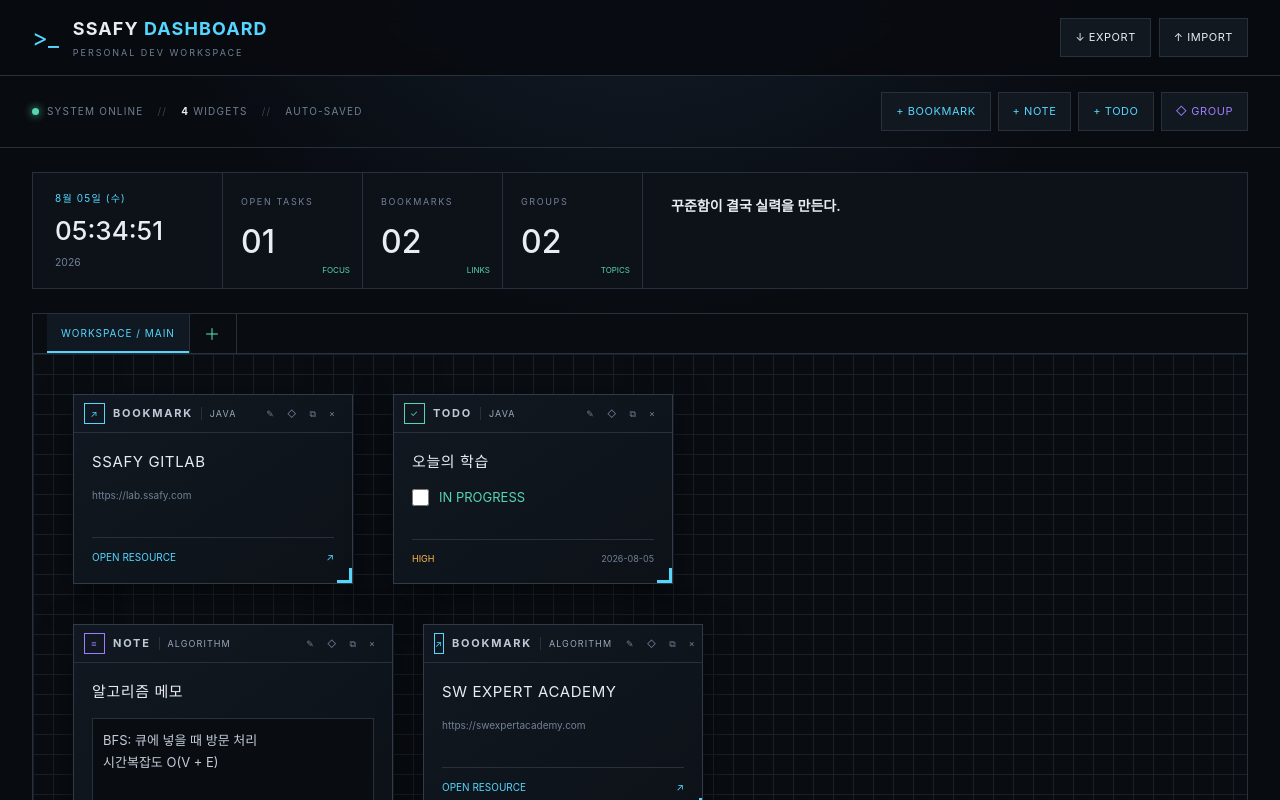
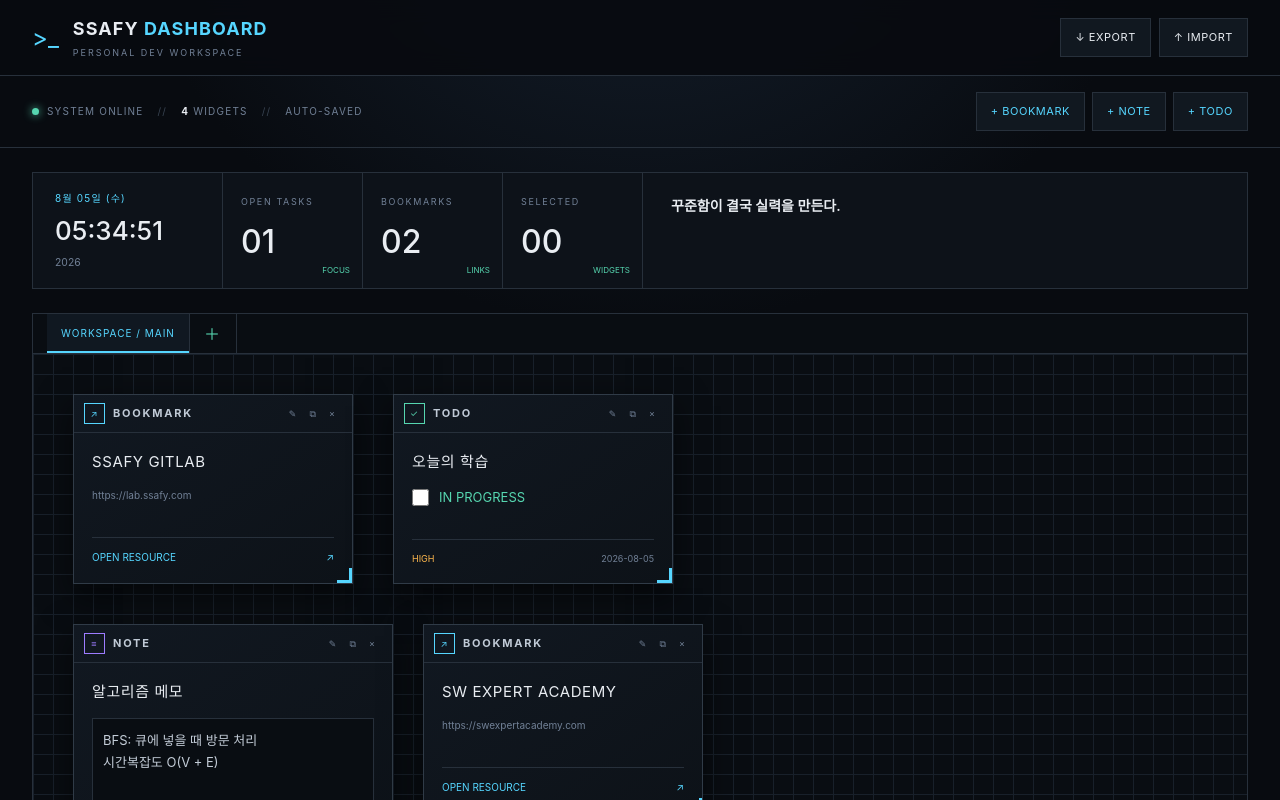
Before and after one commit to HappyBird6/SSAFY-DASHBOARD, a React (Vite) app: page / in a window 1280 px wide. Shown: the top 800 px of the page. Built offline with nearby package versions, Linux system fonts and the light colour scheme.

Commit message:
Replace groups with desktop-style multi-selection

```diff
--- a/app/page.tsx
+++ b/app/page.tsx
@@ -12,14 +12,13 @@ type Widget = {
   locked: boolean; data: { url?: string; body?: string; done?: boolean; due?: string; priority?: string };
   createdAt: string; updatedAt: string;
 };
-type Group = { id: string; name: string; color: string; locked: boolean };
 type Workspace = { id: string; name: string };
-type Store = { version: 2; exportedAt: string; settings: { grid: number; message: string }; workspaces: Workspace[]; activeWorkspaceId: string; groups: Group[]; widgets: Widget[] };
+type Store = { version: 2; exportedAt: string; settings: { grid: number; message: string }; workspaces: Workspace[]; activeWorkspaceId: string; widgets: Widget[] };
 
 const backupSchema = z.object({
   version: z.number(), exportedAt: z.string(), settings: z.object({ grid: z.number(), message: z.string().optional() }),
   workspaces: z.array(z.object({ id: z.string(), name: z.string() })).optional(), activeWorkspaceId: z.string().optional(),
-  groups: z.array(z.object({ id: z.string(), name: z.string(), color: z.string(), locked: z.boolean() })),
+  groups: z.array(z.object({ id: z.string(), name: z.string(), color: z.string(), locked: z.boolean() })).optional(),
   widgets: z.array(z.object({
     id: z.string(), type: z.enum(["bookmark", "note", "todo"]), title: z.string(),
     layout: z.object({ x: z.number(), y: z.number(), width: z.number(), height: z.number(), zIndex: z.number() }),
@@ -40,19 +39,18 @@ const make = (type: Kind, title: string, x: number, y: number, data: Widget["dat
 const initial: Store = {
   version: 2, exportedAt: now(), settings: { grid: 20, message: "꾸준함이 결국 실력을 만든다." },
   workspaces: [{ id: MAIN_WORKSPACE, name: "MAIN" }], activeWorkspaceId: MAIN_WORKSPACE,
-  groups: [{ id: "g-java", name: "JAVA", color: "#ffb84d", locked: false }, { id: "g-algo", name: "ALGORITHM", color: "#9d7cff", locked: false }],
   widgets: [
-    { ...make("bookmark", "SSAFY GITLAB", 40, 40, { url: "https://lab.ssafy.com" }), groupId: "g-java" },
-    { ...make("todo", "오늘의 학습", 360, 40, { done: false, due: new Date().toISOString().slice(0,10), priority: "HIGH" }), groupId: "g-java" },
-    { ...make("note", "알고리즘 메모", 40, 270, { body: "BFS: 큐에 넣을 때 방문 처리\n시간복잡도 O(V + E)" }), groupId: "g-algo" },
-    { ...make("bookmark", "SW EXPERT ACADEMY", 390, 270, { url: "https://swexpertacademy.com" }), groupId: "g-algo" },
+    make("bookmark", "SSAFY GITLAB", 40, 40, { url: "https://lab.ssafy.com" }),
+    make("todo", "오늘의 학습", 360, 40, { done: false, due: new Date().toISOString().slice(0,10), priority: "HIGH" }),
+    make("note", "알고리즘 메모", 40, 270, { body: "BFS: 큐에 넣을 때 방문 처리\n시간복잡도 O(V + E)" }),
+    make("bookmark", "SW EXPERT ACADEMY", 390, 270, { url: "https://swexpertacademy.com" }),
   ],
 };
 
 const normalizeStore = (value: unknown): Store => {
   const parsed = backupSchema.parse(value); const workspaces = parsed.workspaces?.length ? parsed.workspaces : [{ id: MAIN_WORKSPACE, name: "MAIN" }];
   const activeWorkspaceId = workspaces.some(w => w.id === parsed.activeWorkspaceId) ? parsed.activeWorkspaceId! : workspaces[0].id;
-  return { version: 2, exportedAt: parsed.exportedAt, settings: { grid: parsed.settings.grid, message: parsed.settings.message || "꾸준함이 결국 실력을 만든다." }, workspaces, activeWorkspaceId, groups: parsed.groups, widgets: parsed.widgets.map(w => ({ ...w, workspaceId: w.workspaceId || MAIN_WORKSPACE, style: w.style || { borderColor: "#303b47" } })) };
+  return { version: 2, exportedAt: parsed.exportedAt, settings: { grid: parsed.settings.grid, message: parsed.settings.message || "꾸준함이 결국 실력을 만든다." }, workspaces, activeWorkspaceId, widgets: parsed.widgets.map(w => ({ ...w, groupId: null, workspaceId: w.workspaceId || MAIN_WORKSPACE, style: w.style || { borderColor: "#303b47" } })) };
 };
 
 function Icon({ type }: { type: Kind }) { return <span className={`kind kind-${type}`}>{type === "bookmark" ? "↗" : type === "note" ? "≡" : "✓"}</span>; }
@@ -64,12 +62,13 @@ export default function Home() {
     catch { return initial; }
   });
   const [modal, setModal] = useState<{ type: Kind; widgetId?: string } | null>(null);
-  const [grouping, setGrouping] = useState(false);
   const [selected, setSelected] = useState<string[]>([]);
+  const [selectionBox, setSelectionBox] = useState<{ x: number; y: number; width: number; height: number } | null>(null);
   const [toast, setToast] = useState("");
   const [clock, setClock] = useState(new Date());
   const canvasRef = useRef<HTMLDivElement>(null);
   const fileRef = useRef<HTMLInputElement>(null);
+  const dragIdsRef = useRef<string[]>([]);
 
   useEffect(() => { localStorage.setItem("ssafy-dashboard-v1", JSON.stringify({ ...store, exportedAt: now() })); }, [store]);
   useEffect(() => { if (!toast) return; const id = setTimeout(() => setToast(""), 2800); return () => clearTimeout(id); }, [toast]);
@@ -79,28 +78,23 @@ export default function Home() {
   const updateLayout = (id: string, layout: Partial<Layout>) => setStore(s => ({ ...s, widgets: s.widgets.map(w => w.id === id ? { ...w, layout: { ...w.layout, ...layout }, updatedAt: now() } : w) }));
 
   useEffect(() => {
-    const selector = ".widget:not(.locked)";
+    const selector = ".widget";
     if (!canvasRef.current) { interact(selector).unset(); return; }
-    const grid = store.settings.grid;
     interact(selector)
       .draggable({ allowFrom: ".drag-handle", listeners: {
-        start() { document.body.classList.add("is-dragging"); },
+        start(e) { const id = (e.target as HTMLElement).dataset.id || ""; dragIdsRef.current = selected.includes(id) ? selected : [id]; if (!selected.includes(id)) setSelected([id]); document.body.classList.add("is-dragging"); },
         move(e) {
-          const target = e.target as HTMLElement;
-          const nextX = Number(target.dataset.x || 0) + e.dx;
-          const nextY = Math.max(0, Number(target.dataset.y || 0) + e.dy);
-          target.style.transform = `translate(${nextX}px, ${nextY}px)`;
-          target.dataset.x = String(nextX); target.dataset.y = String(nextY);
+          for (const id of dragIdsRef.current) { const target = canvasRef.current?.querySelector<HTMLElement>(`[data-id="${id}"]`); if (!target) continue; const nextX = Number(target.dataset.x || 0) + e.dx; const nextY = Math.max(0, Number(target.dataset.y || 0) + e.dy); target.style.transform = `translate(${nextX}px, ${nextY}px)`; target.dataset.x = String(nextX); target.dataset.y = String(nextY); }
         },
-        end(e) { const target = e.target as HTMLElement; updateLayout(target.dataset.id || "", { x: Number(target.dataset.x || 0), y: Number(target.dataset.y || 0) }); document.body.classList.remove("is-dragging"); },
+        end() { const positions = new Map(dragIdsRef.current.map(id => { const el = canvasRef.current?.querySelector<HTMLElement>(`[data-id="${id}"]`); return [id, { x: Number(el?.dataset.x || 0), y: Number(el?.dataset.y || 0) }] as const; })); setStore(s => ({ ...s, widgets: s.widgets.map(w => positions.has(w.id) ? { ...w, layout: { ...w.layout, ...positions.get(w.id)! }, updatedAt: now() } : w) })); document.body.classList.remove("is-dragging"); },
       } })
-      .resizable({ edges: { left: false, right: true, bottom: true, top: false }, modifiers: [interact.modifiers.snapSize({ targets: [interact.snappers.grid({ x: grid, y: grid })] }), interact.modifiers.restrictSize({ min: { width: 240, height: 150 } })], listeners: { move(e) { updateLayout(e.target.dataset.id, { width: e.rect.width, height: e.rect.height }); } } });
+      .resizable({ edges: { left: true, right: true, bottom: true, top: true }, modifiers: [interact.modifiers.restrictSize({ min: { width: 240, height: 150 } })], listeners: { move(e) { const target = e.target as HTMLElement; const x = Number(target.dataset.x || 0) + e.deltaRect.left; const y = Math.max(0, Number(target.dataset.y || 0) + e.deltaRect.top); target.style.width = `${e.rect.width}px`; target.style.height = `${e.rect.height}px`; target.style.transform = `translate(${x}px, ${y}px)`; target.dataset.x = String(x); target.dataset.y = String(y); target.dataset.width = String(e.rect.width); target.dataset.height = String(e.rect.height); }, end(e) { const target = e.target as HTMLElement; updateLayout(target.dataset.id || "", { x: Number(target.dataset.x || 0), y: Number(target.dataset.y || 0), width: Number(target.dataset.width || 0), height: Number(target.dataset.height || 0) }); } } });
     return () => { interact(selector).unset(); document.body.classList.remove("is-dragging"); };
   }, [store.settings.grid, store.widgets]);
 
   const visibleWidgets = useMemo(() => store.widgets.filter(w => w.workspaceId === store.activeWorkspaceId), [store.widgets, store.activeWorkspaceId]);
   const modalWidget = modal?.widgetId ? store.widgets.find(w => w.id === modal.widgetId) : undefined;
-  const counts = useMemo(() => ({ todo: visibleWidgets.filter(w => w.type === "todo" && !w.data.done).length, bookmark: visibleWidgets.filter(w => w.type === "bookmark").length, group: store.groups.length }), [visibleWidgets, store.groups.length]);
+  const counts = useMemo(() => ({ todo: visibleWidgets.filter(w => w.type === "todo" && !w.data.done).length, bookmark: visibleWidgets.filter(w => w.type === "bookmark").length }), [visibleWidgets]);
   const addWidget = (event: React.FormEvent<HTMLFormElement>) => {
     event.preventDefault(); const form = new FormData(event.currentTarget); const type = modal!.type; const title = String(form.get("title") || "새 위젯"); const borderColor = String(form.get("borderColor") || "#303b47");
     const data = type === "bookmark" ? { url: String(form.get("content") || "https://") } : type === "note" ? { body: String(form.get("content") || "") } : { done: modalWidget?.data.done || false, due: String(form.get("due") || ""), priority: String(form.get("priority") || "MEDIUM") };
@@ -111,7 +105,14 @@ export default function Home() {
   const remove = (id: string) => { if (!confirm("이 위젯을 삭제할까요?")) return; const before = store.widgets.find(w => w.id === id); setStore(s => ({ ...s, widgets: s.widgets.filter(w => w.id !== id) })); setToast("삭제했습니다. 되돌리려면 Ctrl+Z 대신 백업을 활용해주세요."); if (!before) return; };
   const exportJson = () => { const blob = new Blob([JSON.stringify({ ...store, exportedAt: now() }, null, 2)], { type: "application/json" }); const a = document.createElement("a"); a.href = URL.createObjectURL(blob); a.download = `ssafy-dashboard-${new Date().toISOString().slice(0,10)}.json`; a.click(); URL.revokeObjectURL(a.href); };
   const importJson = async (file?: File) => { if (!file) return; try { const parsed = normalizeStore(JSON.parse(await file.text())); if (!confirm("현재 데이터를 백업 파일 내용으로 교체할까요?")) return; setStore(parsed); setToast("워크스페이스를 복원했습니다."); } catch { setToast("유효하지 않은 백업 파일입니다. 기존 데이터는 유지됩니다."); } };
-  const createGroup = () => { if (selected.length < 1) return setToast("그룹으로 묶을 위젯을 선택해주세요."); const name = prompt("그룹 이름", "NEW GROUP"); if (!name) return; const id = crypto.randomUUID(); setStore(s => ({ ...s, groups: [...s.groups, { id, name, color: "#56d6b0", locked: false }], widgets: s.widgets.map(w => selected.includes(w.id) ? { ...w, groupId: id } : w) })); setSelected([]); setGrouping(false); setToast("새 그룹을 만들었습니다."); };
+  const beginSelection = (event: React.PointerEvent<HTMLDivElement>) => {
+    if (event.button !== 0 || event.target !== event.currentTarget) return;
+    const canvas = event.currentTarget; const rect = canvas.getBoundingClientRect();
+    const start = { x: event.clientX - rect.left, y: event.clientY - rect.top }; const base = event.ctrlKey ? selected : [];
+    const move = (e: PointerEvent) => { const current = { x: e.clientX - rect.left, y: e.clientY - rect.top }; const box = { x: Math.min(start.x, current.x), y: Math.min(start.y, current.y), width: Math.abs(current.x - start.x), height: Math.abs(current.y - start.y) }; setSelectionBox(box); const hits = visibleWidgets.filter(w => w.layout.x < box.x + box.width && w.layout.x + w.layout.width > box.x && w.layout.y < box.y + box.height && w.layout.y + w.layout.height > box.y).map(w => w.id); setSelected([...new Set([...base, ...hits])]); };
+    const end = () => { setSelectionBox(null); window.removeEventListener("pointermove", move); window.removeEventListener("pointerup", end); };
+    if (!event.ctrlKey) setSelected([]); setSelectionBox({ x: start.x, y: start.y, width: 0, height: 0 }); window.addEventListener("pointermove", move); window.addEventListener("pointerup", end);
+  };
 
   return <main>
     <header className="topbar">
@@ -123,22 +124,22 @@ export default function Home() {
     </header>
     <section className="commandbar">
       <div className="status"><span className="online"/>SYSTEM ONLINE <span className="slash">{"//"}</span> <b>{store.widgets.length}</b> WIDGETS <span className="slash">{"//"}</span> AUTO-SAVED</div>
-      <div className="actions"><button onClick={() => setModal({ type: "bookmark" })}>+ BOOKMARK</button><button onClick={() => setModal({ type: "note" })}>+ NOTE</button><button onClick={() => setModal({ type: "todo" })}>+ TODO</button><button className="group" onClick={() => setGrouping(v => !v)}>◇ GROUP</button></div>
+      <div className="actions"><button onClick={() => setModal({ type: "bookmark" })}>+ BOOKMARK</button><button onClick={() => setModal({ type: "note" })}>+ NOTE</button><button onClick={() => setModal({ type: "todo" })}>+ TODO</button></div>
     </section>
     <section className="stats" aria-label="요약">
-      <div className="datetime"><span>{new Intl.DateTimeFormat("ko-KR", { month: "short", day: "2-digit", weekday: "short" }).format(clock)}</span><b>{new Intl.DateTimeFormat("ko-KR", { hour: "2-digit", minute: "2-digit", second: "2-digit", hour12: false }).format(clock)}</b><small>{clock.getFullYear()}</small></div><article><span>OPEN TASKS</span><b>{String(counts.todo).padStart(2,"0")}</b><i>FOCUS</i></article><article><span>BOOKMARKS</span><b>{String(counts.bookmark).padStart(2,"0")}</b><i>LINKS</i></article><article><span>GROUPS</span><b>{String(counts.group).padStart(2,"0")}</b><i>TOPICS</i></article><div className="quote"><textarea aria-label="상단 메모" value={store.settings.message} onChange={e => setStore(s => ({ ...s, settings: { ...s.settings, message: e.target.value } }))} placeholder="기억할 문장을 적어두세요."/></div>
+      <div className="datetime"><span>{new Intl.DateTimeFormat("ko-KR", { month: "short", day: "2-digit", weekday: "short" }).format(clock)}</span><b>{new Intl.DateTimeFormat("ko-KR", { hour: "2-digit", minute: "2-digit", second: "2-digit", hour12: false }).format(clock)}</b><small>{clock.getFullYear()}</small></div><article><span>OPEN TASKS</span><b>{String(counts.todo).padStart(2,"0")}</b><i>FOCUS</i></article><article><span>BOOKMARKS</span><b>{String(counts.bookmark).padStart(2,"0")}</b><i>LINKS</i></article><article><span>SELECTED</span><b>{String(selected.length).padStart(2,"0")}</b><i>WIDGETS</i></article><div className="quote"><textarea aria-label="상단 메모" value={store.settings.message} onChange={e => setStore(s => ({ ...s, settings: { ...s.settings, message: e.target.value } }))} placeholder="기억할 문장을 적어두세요."/></div>
     </section>
-    {grouping && <div className="selectionbar"><span>그룹화할 위젯 선택 · {selected.length}개 선택</span><button onClick={createGroup}>그룹 만들기</button><button onClick={() => {setGrouping(false);setSelected([]);}}>취소</button></div>}
     <section className="canvas-wrap"><div className="canvas-label"><div className="workspace-tabs">{store.workspaces.map(ws => <button key={ws.id} className={ws.id === store.activeWorkspaceId ? "active" : ""} onClick={() => setStore(s => ({ ...s, activeWorkspaceId: ws.id }))}>WORKSPACE / {ws.name}</button>)}<button className="add-workspace" onClick={() => { const name = prompt("새 워크스페이스 이름", `SPACE ${store.workspaces.length + 1}`); if (!name) return; const id = crypto.randomUUID(); setStore(s => ({ ...s, workspaces: [...s.workspaces, { id, name: name.toUpperCase() }], activeWorkspaceId: id })); }}>＋</button></div></div>
-      <div className="canvas" ref={canvasRef} style={{ height: Math.max(650, ...visibleWidgets.map(w => w.layout.y + w.layout.height + 80)) }}>
-        {visibleWidgets.map(w => <article key={w.id} data-id={w.id} data-x={w.layout.x} data-y={w.layout.y} className={`widget ${w.locked ? "locked" : ""} ${selected.includes(w.id) ? "selected" : ""}`} style={{ transform: `translate(${w.layout.x}px, ${w.layout.y}px)`, width: w.layout.width, height: w.layout.height, zIndex: w.layout.zIndex, borderColor: w.style.borderColor }} onClick={() => grouping && setSelected(s => s.includes(w.id) ? s.filter(id => id !== w.id) : [...s, w.id])}>
-          <div className="widget-top drag-handle"><Icon type={w.type}/><span>{w.type.toUpperCase()}</span>{w.groupId && <small>{store.groups.find(g => g.id === w.groupId)?.name}</small>}<div className="widget-tools"><button aria-label="수정" onPointerDown={e=>e.stopPropagation()} onClick={() => setModal({ type: w.type, widgetId: w.id })}>✎</button><button aria-label="잠금" onPointerDown={e=>e.stopPropagation()} onClick={() => update(w.id,{locked:!w.locked})}>{w.locked ? "◆" : "◇"}</button><button aria-label="복제" onPointerDown={e=>e.stopPropagation()} onClick={() => setStore(s => ({...s,widgets:[...s.widgets,{...w,id:crypto.randomUUID(),layout:{...w.layout,x:w.layout.x+20,y:w.layout.y+20}}]}))}>⧉</button><button aria-label="삭제" onPointerDown={e=>e.stopPropagation()} onClick={() => remove(w.id)}>×</button></div></div>
+      <div className="canvas" ref={canvasRef} onPointerDown={beginSelection} style={{ height: Math.max(650, ...visibleWidgets.map(w => w.layout.y + w.layout.height + 80)) }}>
+        {selectionBox && <span className="selection-box" style={{ left: selectionBox.x, top: selectionBox.y, width: selectionBox.width, height: selectionBox.height }}/>}
+        {visibleWidgets.map(w => <article key={w.id} data-id={w.id} data-x={w.layout.x} data-y={w.layout.y} data-width={w.layout.width} data-height={w.layout.height} className={`widget ${selected.includes(w.id) ? "selected" : ""}`} style={{ transform: `translate(${w.layout.x}px, ${w.layout.y}px)`, width: w.layout.width, height: w.layout.height, zIndex: w.layout.zIndex, borderColor: w.style.borderColor }} onClick={e => { if ((e.target as HTMLElement).closest("button,a,input,textarea")) return; if (e.ctrlKey) setSelected(s => s.includes(w.id) ? s.filter(id => id !== w.id) : [...s, w.id]); else if (!selected.includes(w.id)) setSelected([w.id]); }}>
+          <div className="widget-top drag-handle"><Icon type={w.type}/><span>{w.type.toUpperCase()}</span><div className="widget-tools"><button aria-label="수정" onPointerDown={e=>e.stopPropagation()} onClick={() => setModal({ type: w.type, widgetId: w.id })}>✎</button><button aria-label="복제" onPointerDown={e=>e.stopPropagation()} onClick={() => setStore(s => ({...s,widgets:[...s.widgets,{...w,id:crypto.randomUUID(),layout:{...w.layout,x:w.layout.x+20,y:w.layout.y+20}}]}))}>⧉</button><button aria-label="삭제" onPointerDown={e=>e.stopPropagation()} onClick={() => remove(w.id)}>×</button></div></div>
           <div className="widget-body"><h2>{w.title}</h2>
             {w.type === "bookmark" && <><p className="url">{w.data.url}</p><a href={w.data.url} target="_blank" rel="noreferrer">OPEN RESOURCE <span>↗</span></a></>}
             {w.type === "note" && <textarea aria-label={`${w.title} 내용`} value={w.data.body || ""} readOnly/>}
             {w.type === "todo" && <label className="todo"><input type="checkbox" checked={!!w.data.done} onChange={e => update(w.id,{data:{...w.data,done:e.target.checked}})}/><span className={w.data.done ? "done" : ""}>{w.data.done ? "COMPLETED" : "IN PROGRESS"}</span></label>}
             {w.type === "todo" && <div className="meta"><span className={`priority ${w.data.priority?.toLowerCase()}`}>{w.data.priority}</span><span>{w.data.due || "NO DEADLINE"}</span></div>}
-          </div>{!w.locked && <span className="resize-corner"/>}
+          </div><span className="resize-corner"/>
         </article>)}
       </div>
     </section>
```
Also changed, not shown: app/globals.css.
